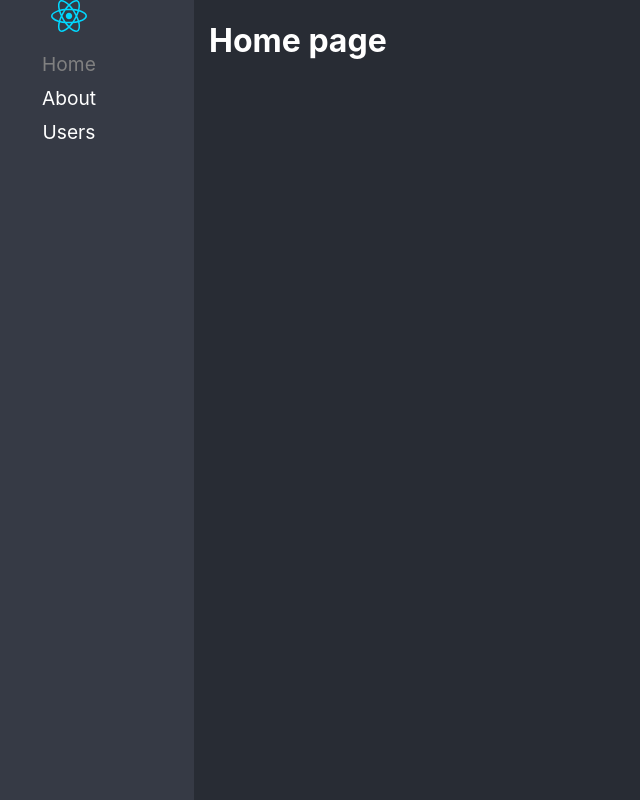
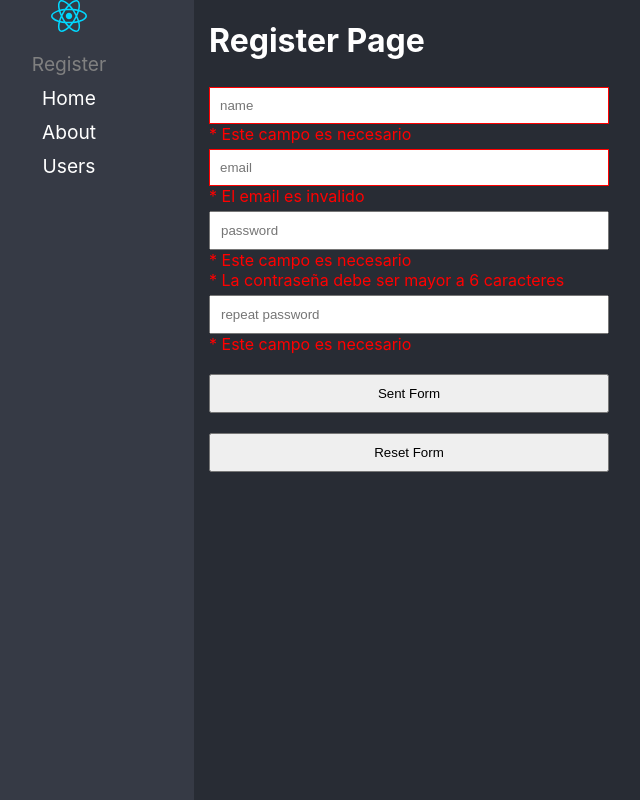
Before and after one commit to Darwin073100/init-project-typescript, a React (Vite) app: page /register in a window 1280 px wide. Before the commit this address led to /. Shown: the whole page, without its empty margins (56-696 px from the left). Built offline with nearby package versions, Linux system fonts and the light colour scheme.

Commit message:
validation in form with ts

```diff
--- /dev/null
+++ b/src/03-forms/hooks/useForm.ts
@@ -0,0 +1,31 @@
+import { useState } from "react";
+
+export const useForm = <T>(initialValues: T)=>{
+    const [formData, setFormData] = useState( initialValues );
+
+    const onChange = ( event: React.ChangeEvent<HTMLInputElement>) => {
+        setFormData({
+            ...formData,
+            [event.target.name]: event.target.value
+        });
+    }
+
+    const resetForm = ()=>{
+        setFormData({
+            ...initialValues
+        })
+    }
+
+    const isValidEmail = ( email: string ) => {
+        const re = /^(([^<>()[\]\\.,;:\s@"]+(\.[^<>()[\]\\.,;:\s@"]+)*)|(".+"))@((\[[0-9]{1,3}\.[0-9]{1,3}\.[0-9]{1,3}\.[0-9]{1,3}\])|(([a-zA-Z\-0-9]+\.)+[a-zA-Z]{2,}))$/;
+        return re.test(email);
+    }
+
+    return {
+        formData,
+        onChange,
+        resetForm,
+        isValidEmail,
+        ...formData,
+    }
+}
--- /dev/null
+++ b/src/03-forms/pages/RegisterPage.tsx
@@ -0,0 +1,71 @@
+import { useForm } from "../hooks/useForm";
+
+interface FormProps {
+    name: string,
+    email: string,
+    password1: string,
+    password2: string,
+};
+
+const initialForm: FormProps = {
+    name: '',
+    email: '',
+    password1: '',
+    password2: '',
+};
+
+export const RegisterPage = () => {
+
+    const { formData, onChange, isValidEmail } = useForm<FormProps>( initialForm );
+
+    const onSubmit = ( event: React.FormEvent<HTMLFormElement>)=>{
+        event.preventDefault();
+        console.log( formData );
+
+    }
+
+  return (
+    <div>
+        <h1>Register Page</h1>
+        <form onSubmit={event => onSubmit( event )}>
+            <input
+                type="text"
+                name="name"
+                placeholder="name"
+                value={ formData.name }
+                onChange={ onChange }
+                className={`${ formData.name.trim().length <= 0 && 'has-error'}`}/>
+                {formData.name.trim().length <= 0 && <span>* Este campo es necesario</span>}
+            <input
+                name="email"
+                type="text"
+                placeholder="email"
+                value={ formData.email }
+                onChange={ onChange }
+                className={`${ !isValidEmail( formData.email) && 'has-error'}`} />
+                {!isValidEmail( formData.email) && <span>* El email es invalido</span>}
+            <input
+                name="password1"
+                type="password"
+                placeholder="password"
+                value={ formData.password1 }
+                onChange={ onChange } />
+                {formData.password1.trim().length <= 0 && <span>* Este campo es necesario</span>}
+                {formData.password1.trim().length <= 6 && <span>* La contraseña debe ser mayor a 6 caracteres</span>}
+
+            <input
+                name="password2"
+                type="password"
+                placeholder="repeat password"
+                value={ formData.password2 }
+                onChange={ onChange } />
+                {formData.password2.trim().length <= 0 && <span>* Este campo es necesario</span>}
+                { formData.password2.trim().length > 0 && formData.password2 !== formData.password1 && <span>* Las contraseñas no coinciden</span>}
+
+
+            <button>Sent Form</button>
+            <button>Reset Form</button>
+        </form>
+    </div>
+  )
+}
--- a/src/main.tsx
+++ b/src/main.tsx
@@ -1,7 +1,8 @@
 import { StrictMode } from 'react'
 import { createRoot } from 'react-dom/client'
 import { App } from './App.tsx'
-import './index.css'
+import './index.css';
+import './03-forms/styles/styles.css';
 
 createRoot(document.getElementById('root')!).render(
   <StrictMode>
--- a/src/routes/Navigation.tsx
+++ b/src/routes/Navigation.tsx
@@ -1,5 +1,6 @@
 import { BrowserRouter, Navigate, NavLink, Route, Routes } from "react-router-dom";
 import logo from '../assets/react.svg';
+import { RegisterPage } from "../03-forms/pages/RegisterPage";
 
 export const Navigation = () => {
   return (
@@ -8,6 +9,9 @@ export const Navigation = () => {
             <nav>
                 <img src={ logo} alt="logo" />
                 <ul>
+                    <li>
+                        <NavLink to='/register' className={({ isActive })=> isActive ? 'nav-active': ''}>Register</NavLink>
+                    </li>
                     <li>
                         <NavLink to='/' className={({ isActive })=> isActive ? 'nav-active': ''}>Home</NavLink>
                     </li>
@@ -21,6 +25,7 @@ export const Navigation = () => {
             </nav>
             <Routes>
                 <Route path="/" element={ <h1>Home page</h1>}/>
+                <Route path="/register" element={ <RegisterPage />}/>
                 <Route path="/about" element={ <h1>About page</h1>}/>
                 <Route path="/users" element={ <h1>Users page</h1>}/>
                 <Route path="/*" element={ <Navigate to='/' replace />}/>
```
